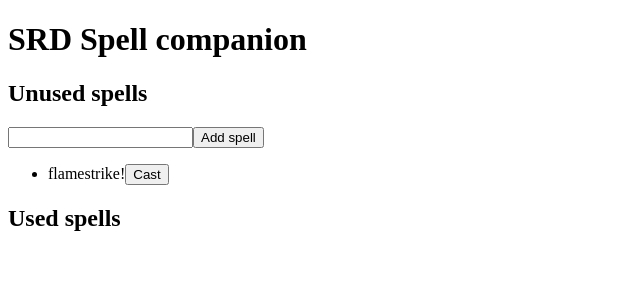
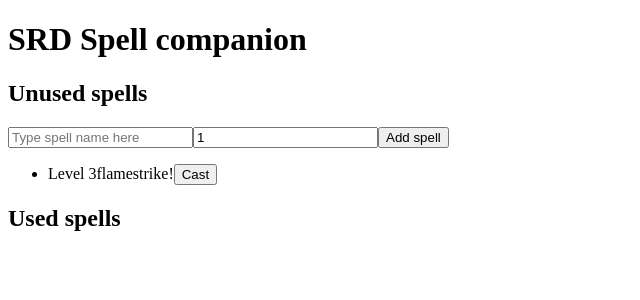
Before and after one commit to AragSwe/spell_list_srd, a React (Create React App) app: page / in a window 1280 px wide. Shown: the top 300 px of the page, without its empty margins (0-640 px from the left). Built offline with nearby package versions, Linux system fonts and the light colour scheme.

Commit message:
add spell component

```diff
--- a/src/App.tsx
+++ b/src/App.tsx
@@ -1,11 +1,13 @@
 import React from "react";
 import UnusedSpellList from "./components/UnusedSpellList";
 import UsedSpellList from "./components/UsedSpellList";
+import AddSpellForm from "./components/AddSpellForm";
 
 class App extends React.Component {
     render() {
         return <div>
             <h1>SRD Spell companion</h1>
+            <AddSpellForm />
             <UnusedSpellList />
             <UsedSpellList />
         </div>
--- /dev/null
+++ b/src/components/AddSpellForm.tsx
@@ -0,0 +1,25 @@
+import React, { useState, ChangeEvent } from "react"
+import { observer } from "mobx-react"
+import { useStores } from "../hooks/use-stores"
+
+export const AddSpellForm = observer(() => {
+    const { spellStore } = useStores();
+    const [spellName, setSpellName] = useState("");
+    const [spellLevel, setSpellLevel] = useState(1);
+
+    const onSubmit = (e: React.FormEvent) => {
+        e.preventDefault();
+        spellName && spellStore.addKnownSpell(spellName, spellLevel, null);
+    }
+
+    return (
+        <div>
+            <h2>Unused spells</h2>
+            <input type="text" value={spellName} onChange={(e: ChangeEvent<HTMLInputElement>) => setSpellName(e.target.value)} placeholder="Type spell name here"></input>
+            <input type="number" value={spellLevel} onChange={(e: ChangeEvent<HTMLInputElement>) => setSpellLevel(e.target.valueAsNumber)}></input>
+            <input type="submit" value="Add spell" onClick={onSubmit}></input>
+        </div>
+      )
+})
+
+export default AddSpellForm;
--- a/src/components/UnusedSpellList.tsx
+++ b/src/components/UnusedSpellList.tsx
@@ -5,21 +5,20 @@ import { useStores } from "../hooks/use-stores"
 
 export const UnusedSpellList = observer(() => {
     const { spellStore } = useStores();
-    let spellName = "";
+
     return (
-        <>
-            <h2>Unused spells</h2>
-            <input type="text" onKeyUp={(e) => spellName = (e.target as HTMLTextAreaElement).value}></input>
-            <button onClick={() => spellName && spellStore.addKnownSpell(spellName)}>Add spell</button>
         <ul>
             { spellStore.getUnusedSpells.map(s =>
                 <li>
-                        <label>{ s.name }</label>
+                    <label>
+                        <span>Level {s.level}</span>
+                        { s.name }
+                        { s.duration && <span>{ s.duration } </span>}
+                    </label>
                     <button onClick={() => spellStore.castKnownSpell(s.name)}>Cast</button>
                 </li>)
             }
         </ul>
-            </>
       )
 })
 
--- a/src/index.html
+++ b/src/index.html
@@ -3,7 +3,7 @@
   <head>
     <meta charset="utf-8" />
     <meta name="viewport" content="width=device-width, initial-scale=1" />
-    <title>React App</title>
+    <title>Spell companion SRD3.5</title>
   </head>
   <body>
 
--- /dev/null
+++ b/src/react-app-env.d.ts
@@ -0,0 +1 @@
+/// <reference types="react-scripts" />
--- a/src/stores/spell-store.tsx
+++ b/src/stores/spell-store.tsx
@@ -2,15 +2,17 @@ import { observable, action, computed } from 'mobx'
 
 export type TSpell = {
   name: string,
-  isUsed: boolean
+  isUsed: boolean,
+  level: number,
+  duration: number | null,
 }
 
 export class SpellStore {
-  @observable knownSpells = [{name:'flamestrike!', isUsed:false}] as TSpell[]
+  @observable knownSpells = [{name:'flamestrike!', level:3, duration:null, isUsed:false}] as TSpell[]
 
   @action
-  addKnownSpell(name: string) {
-    this.knownSpells.push({name, isUsed: false });
+  addKnownSpell(name: string, level: number, duration: number | null) {
+    this.knownSpells.push({name, level, duration, isUsed: false });
   }
 
   @action
```
Lines whose indentation alone changed are shown as unchanged.
